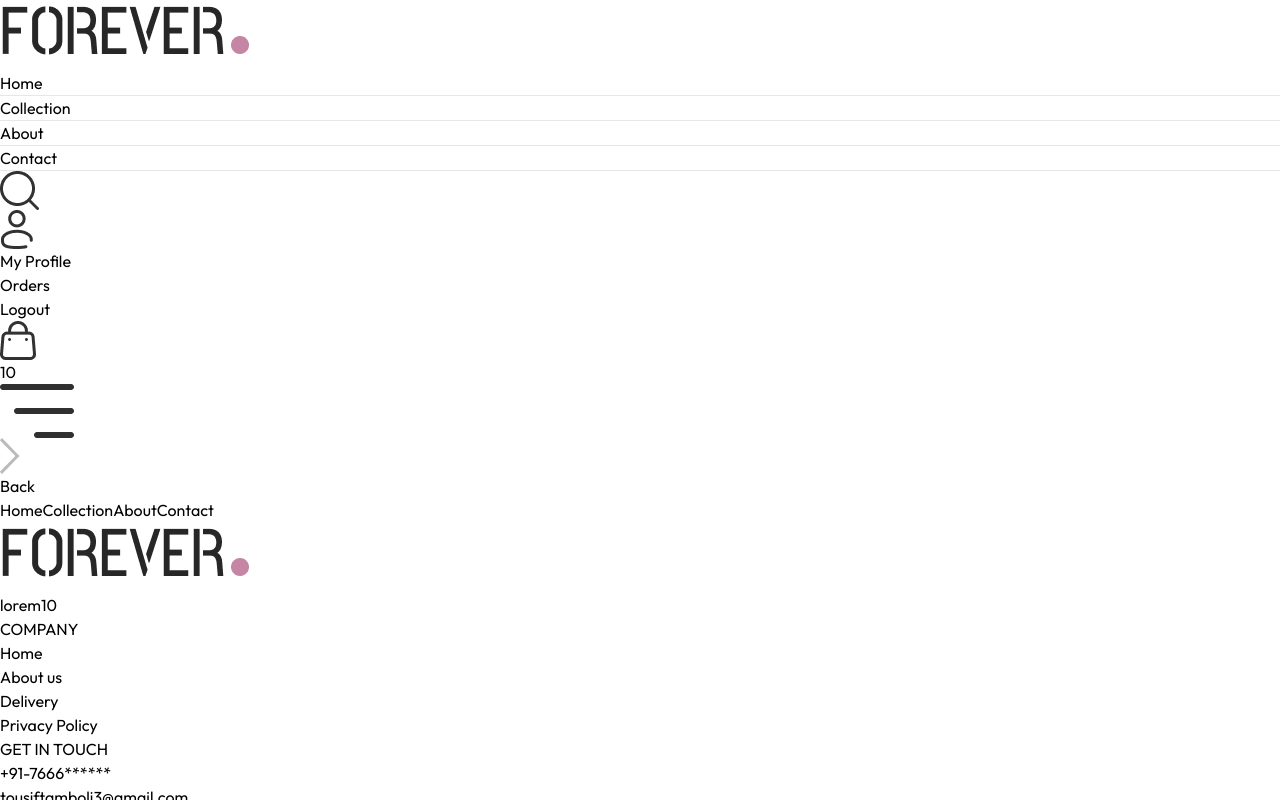
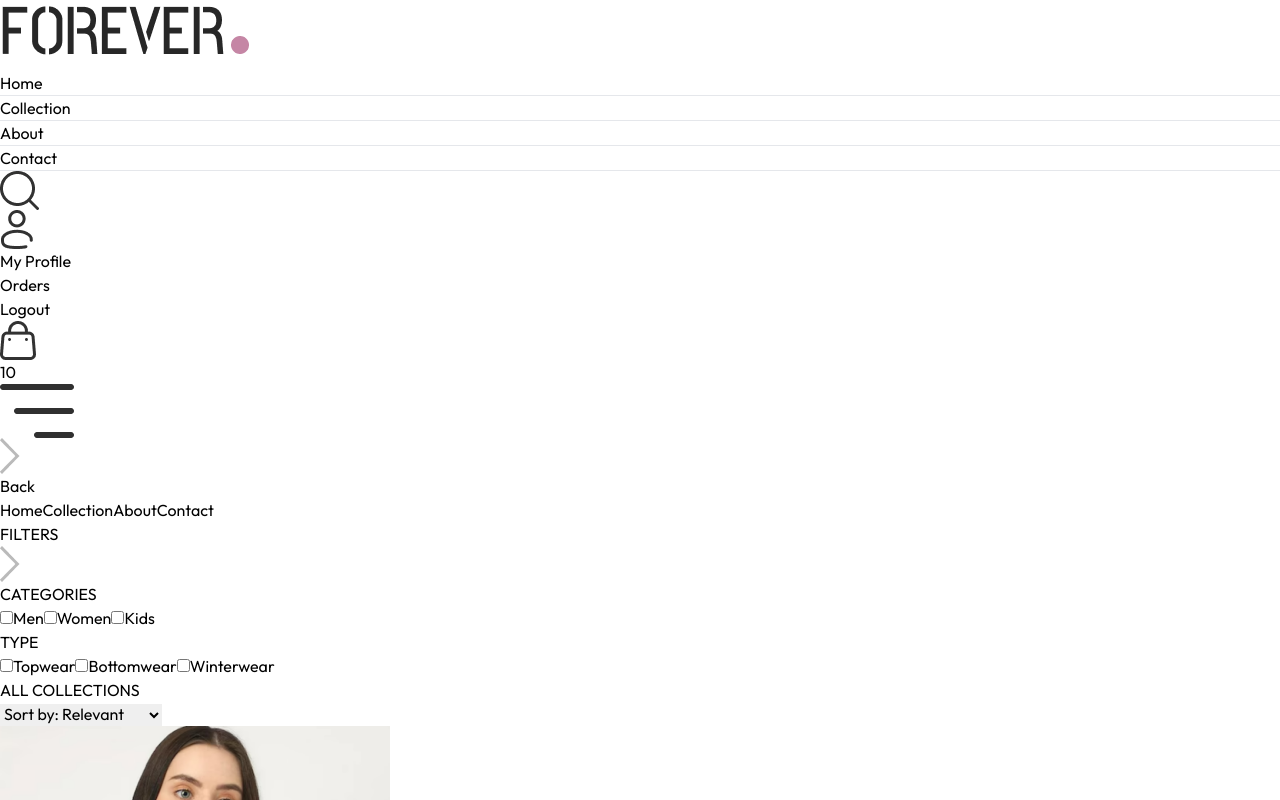
Before and after one commit to TousifTamboli/e-commerce, a React app: page /collection in a window 1280 px wide. Shown: the top 800 px of the page. Built offline with nearby package versions, Linux system fonts and the light colour scheme; the HTML template or start-up script is replaced by a standard one.

Commit message:
collection page section done till 2:15:14

```diff
--- a/src/pages/Collection.jsx
+++ b/src/pages/Collection.jsx
@@ -1,11 +1,106 @@
-import React from 'react'
+import React, { useContext, useEffect, useState } from 'react';
+import { ShopContext } from '../context/ShopContext';
+import { assets } from '../assets/assets';
+import Title from '../components/Title';
+import ProductItem from '../components/ProductItem';
 
 const Collection = () => {
+  const { products } = useContext(ShopContext);
+  const [showFilter, setShowFilter] = useState(false);
+  const [filterProducts, setFilterProducts] = useState([]);
+  const [category, setCategory] = useState([]);
+  const [subCategory, setSubCategory] = useState([]);
+
+  const toggleCategory = () =>{
+    if (category.includes(e.target.value)) {
+        setCategory(prev=> prev.filter(items => items !== e.target.value))
+    }
+    else{
+      setCategory(prev => [...prev,e.target.value])
+    }
+  }
+
+  useEffect(() =>{
+    setFilterProducts(products);
+  },[])
+
+  useEffect(() =>{
+    console.log(category);
+  },[])
+
   return (
-    <div>
+    <div className='flex flex-col sm:flex-row gap-1 sm:gap-10 pt-10 border-t'>
+      {/* Filter Options */}
+      <div className='min-w-60'>
+        <p
+          className='my-2 text-xl flex items-center cursor-pointer gap-2'
+          onClick={() => setShowFilter(!showFilter)} // Toggle filter visibility on click
+        >
+          FILTERS
+          <img
+            className={`h-3 sm:hidden transition-transform ${showFilter ? 'rotate-90' : ''}`}
+            src={assets.dropdown_icon}
+            alt="Dropdown"
+          />
+        </p>
+
+        {/* Category Filter */}
+        <div className={`border border-gray-300 pl-5 py-3 mt-6 ${showFilter ? '' : 'hidden sm:block'}`}>
+          <p className='mb-3 text-sm font-medium'>CATEGORIES</p>
+          <div className='flex flex-col gap-2 text-sm font-light text-gray-700'>
+            <label className='flex gap-2'>
+              <input className='w-3' type='checkbox' value={'MEN'} onChange={toggleCategory} />Men
+            </label>
+            <label className='flex gap-2'>
+              <input className='w-3' type='checkbox' value={'WOMEN'} onChange={toggleCategory} />Women
+            </label>
+            <label className='flex gap-2'>
+              <input className='w-3' type='checkbox' value={'KIDS'} onChange={toggleCategory} />Kids
+            </label>
+          </div>
+        </div>
+
+        {/* Subcategory Filter */}
+        <div className={`border border-gray-300 pl-5 py-3 my-5 ${showFilter ? '' : 'hidden sm:block'}`}>
+          <p className='mb-3 text-sm font-medium'>TYPE</p>
+          <div className='flex flex-col gap-2 text-sm font-light text-gray-700'>
+            <label className='flex gap-2'>
+              <input className='w-3' type='checkbox' value='Topwear' />Topwear
+            </label>
+            <label className='flex gap-2'>
+              <input className='w-3' type='checkbox' value='Bottomwear' />Bottomwear
+            </label>
+            <label className='flex gap-2'>
+              <input className='w-3' type='checkbox' value='Winterwear' />Winterwear
+            </label>
+          </div>
+        </div>
+      </div>
+
+      {/* Right side */}
+      <div className='flex-1'>
+        <div className='flex justify-between text-base sm:text-2xl mb-4'>
+          <Title text1={'ALL'} text2={'COLLECTIONS'} />
+          {/* Product Sort */}
+          <select className='border-2 border-gray-300 text-sm px-2'>
+            <option value="relevant">Sort by: Relevant</option>
+            <option value="low-high">Sort by: Low to High</option>
+            <option value="high-low">Sort by: High to Low</option>
+          </select>
+        </div>
+
+        {/* Map Products */}
+        <div className='grid grid-cols-2 md:grid-cols-3 lg:grid-cols-4 gap4 gap-y-6'>
+          {
+            filterProducts.map((items, index) =>(
+              <ProductItem key={index} name={items.name} id={items._id} price={items.price} image={items.image} />
+            ))
+          }
+        </div>
+      </div>
 
     </div>
-  )
+  );
 }
 
-export default Collection
+export default Collection;
```
